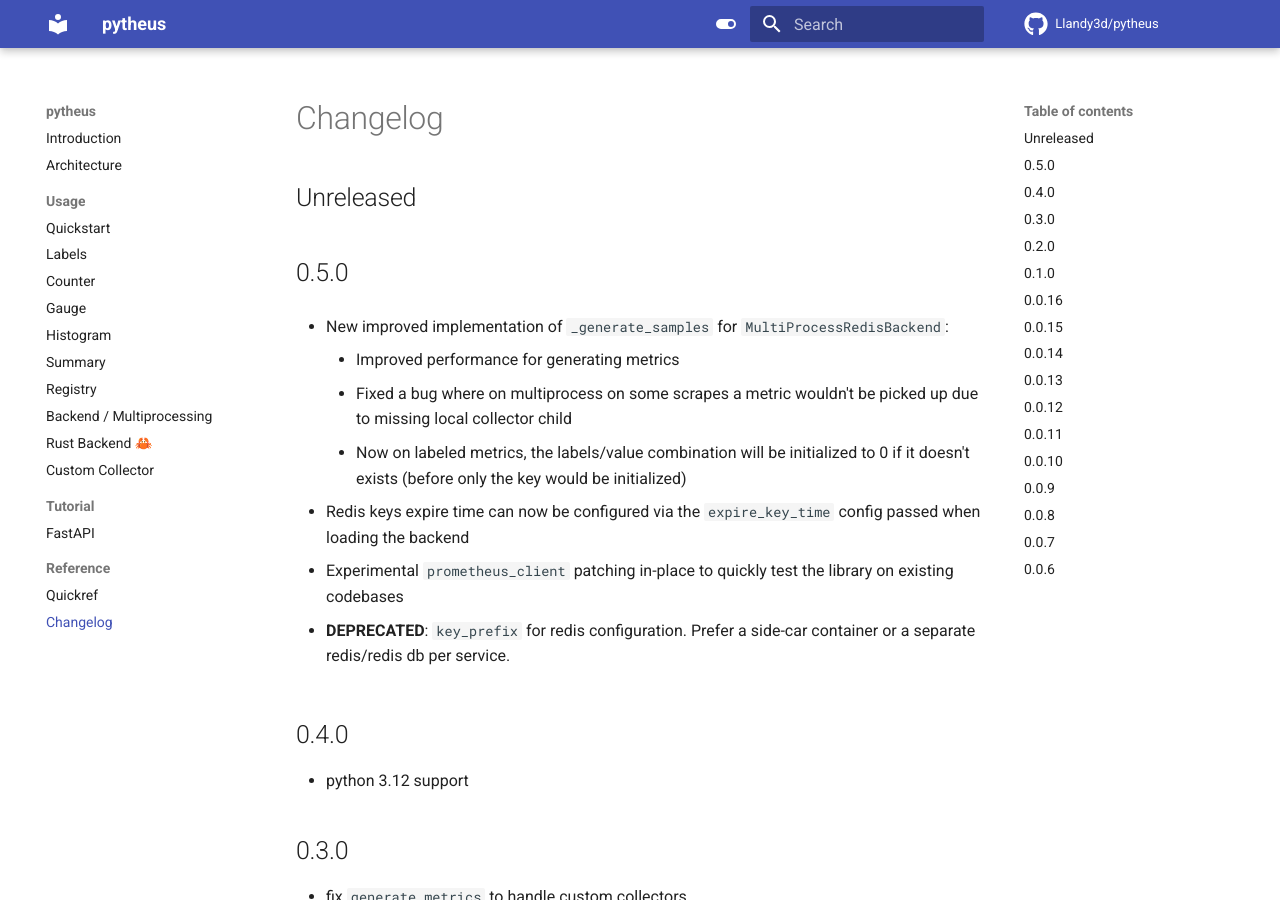
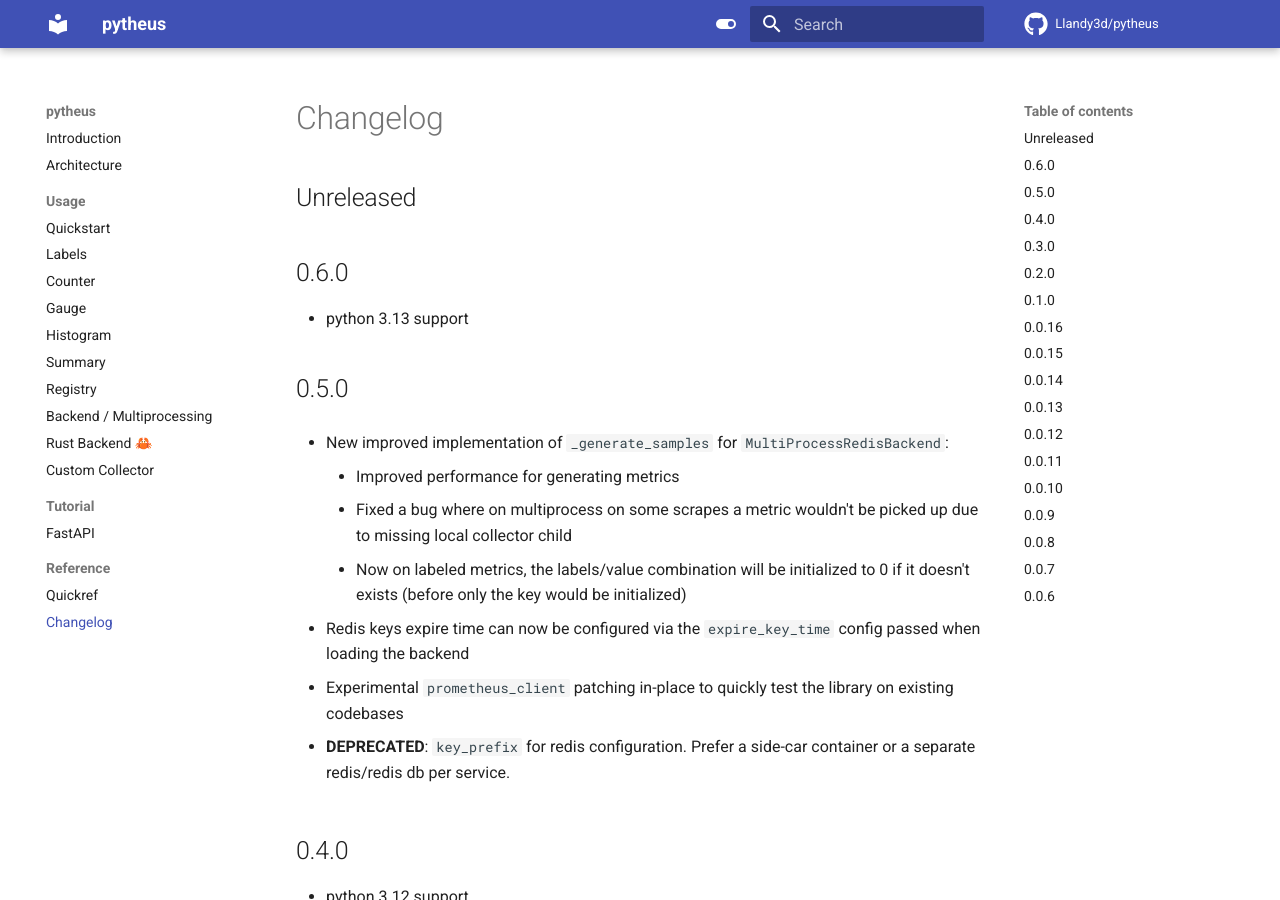
Before and after one commit to Llandy3d/pytheus, an MkDocs documentation site: the page built from docs/changelog.md, in a window 1280 px wide and 900 px high. Built offline with MkDocs 1.6.1 and Material for MkDocs 9.7.7, drawn with Linux system fonts in a browser that asks for light colours; comment, search, counter and statistics services are not loaded.

Commit message:
release 0.6.0

```diff
--- a/docs/changelog.md
+++ b/docs/changelog.md
@@ -1,6 +1,10 @@
 # Changelog
 
 ## Unreleased
+
+## 0.6.0
+
+- python 3.13 support
 
 ## 0.5.0
 
--- a/pyproject.toml
+++ b/pyproject.toml
@@ -1,6 +1,6 @@
 [project]
 name = "pytheus"
-version = "0.5.0"
+version = "0.6.0"
 authors = [
   { name="Llandy Riveron Del Risco", email="llandy3d@gmail.com" },
 ]
```
